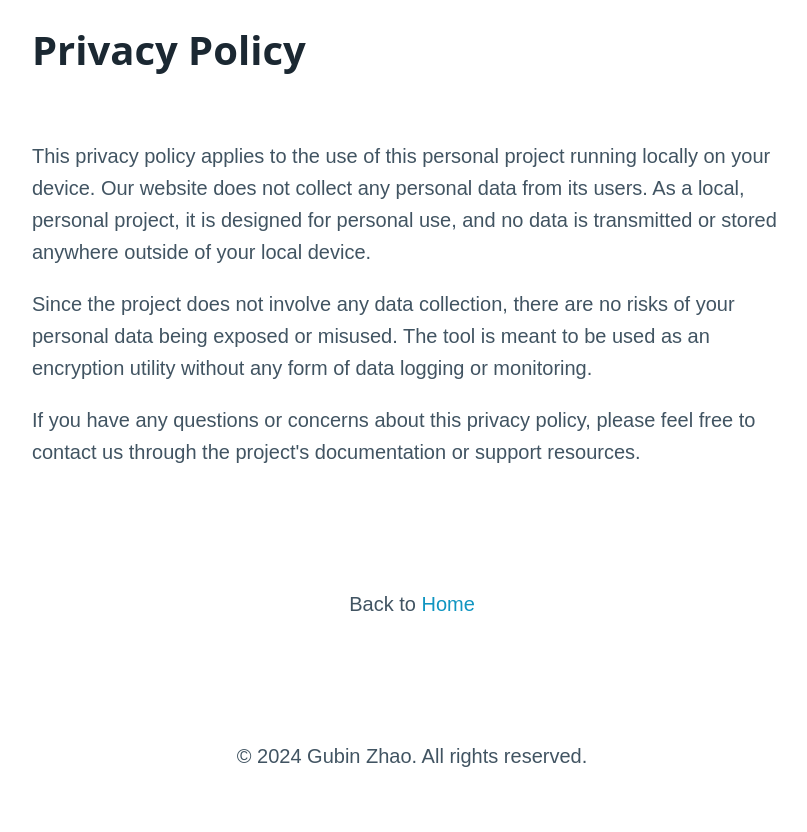
After one commit to RealChiron1913/COMP390, a Flask app: page /static/privacy_policy.html in a window 1280 px wide. The commit adds this page. Shown: the whole page, without its empty margins (228-1035 px from the left). Run offline with Flask 3, Linux system fonts and the light colour scheme.

Commit message:
v1.3 增加了隐私政策页面

```diff
--- /dev/null
+++ b/static/privacy_policy.html
@@ -0,0 +1,57 @@
+<!DOCTYPE html>
+<html lang="en">
+
+<head>
+    <meta charset="UTF-8">
+    <meta name="viewport" content="width=device-width, initial-scale=1">
+    <link rel="stylesheet" href="https://cdn.jsdelivr.net/npm/@picocss/pico@1/css/pico.min.css">
+    <title>Privacy Policy</title>
+    <style>
+        body {
+            font-family: Arial, sans-serif;
+        }
+
+        .container {
+            max-width: 800px;
+            margin: auto;
+            padding: 20px;
+        }
+
+        p {
+            margin: 20px 0;
+            line-height: 1.6;
+        }
+
+        a:hover {
+            text-decoration: underline;
+        }
+
+        footer {
+            text-align: center;
+            margin-top: 40px;
+            padding: 20px;
+        }
+    </style>
+</head>
+
+<body>
+    <div class="container">
+        <header>
+            <h1>Privacy Policy</h1>
+        </header>
+        <section>
+            <p>This privacy policy applies to the use of this personal project running locally on your device. Our website does not collect any personal data from its users. As a local, personal project, it is designed for personal use, and no data is transmitted or stored anywhere outside of your local device.</p>
+            <p>Since the project does not involve any data collection, there are no risks of your personal data being exposed or misused. The tool is meant to be used as an encryption utility without any form of data logging or monitoring.</p>
+            <p>If you have any questions or concerns about this privacy policy, please feel free to contact us through the project's documentation or support resources.</p>
+        </section>
+        <footer>
+            <p>Back to <a href="/">Home</a></p>
+        </footer>
+        <footer class="rights-reserved">
+            <p>&copy; 2024 Gubin Zhao. All rights reserved.</p>
+        </footer>
+    </div>
+
+</body>
+
+</html>
```
Also changed, not shown: static/webscript.js (+5 -5 lines), templates/webUI.html (+38 -21 lines).
